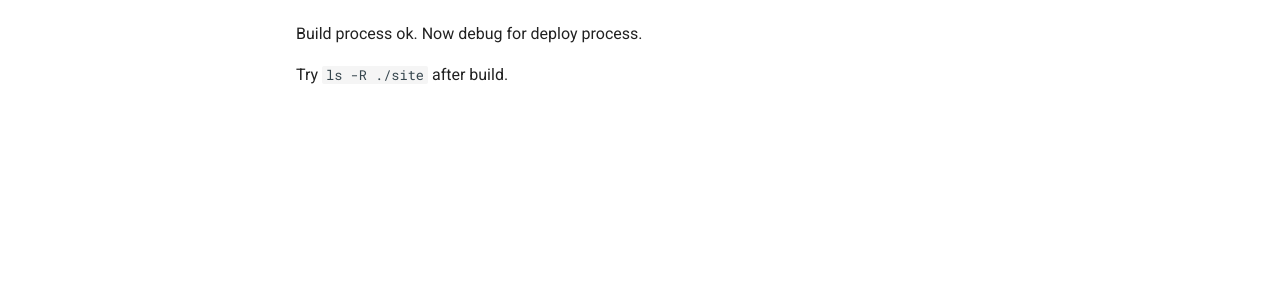
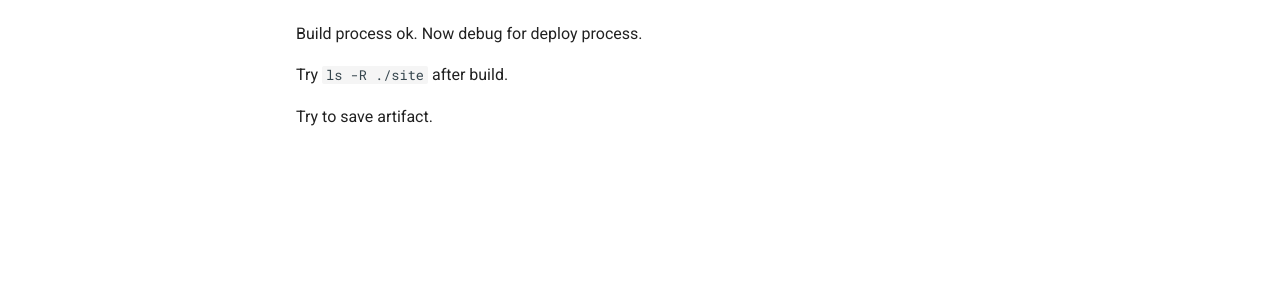
Before and after one commit to dudung/lesslines, an MkDocs documentation site: the page built from docs/empty.md, in a window 1280 px wide. Shown: the part 415-714 px from the top of the page. Built offline with MkDocs 1.6.1 and Material for MkDocs 9.7.7, drawn with Linux system fonts in a browser that asks for light colours.

Commit message:
update docs

```diff
--- a/docs/empty.md
+++ b/docs/empty.md
@@ -13,3 +13,5 @@ None work.
 Build process ok. Now debug for deploy process.
 
 Try `ls -R ./site` after build.
+
+Try to save artifact.
```
